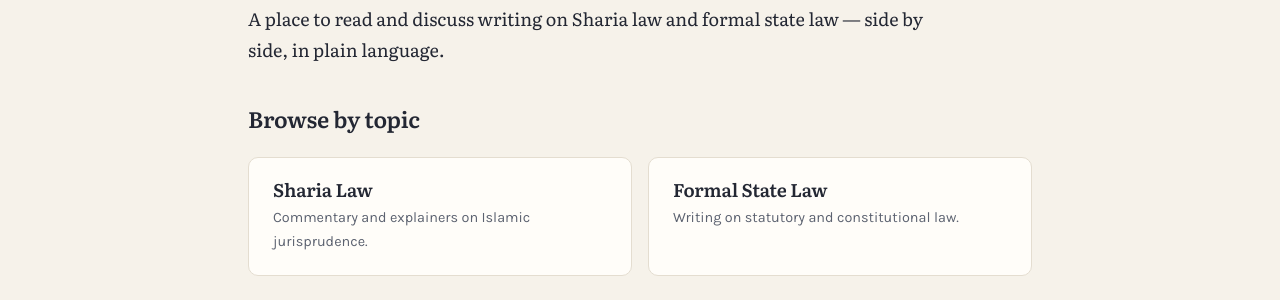
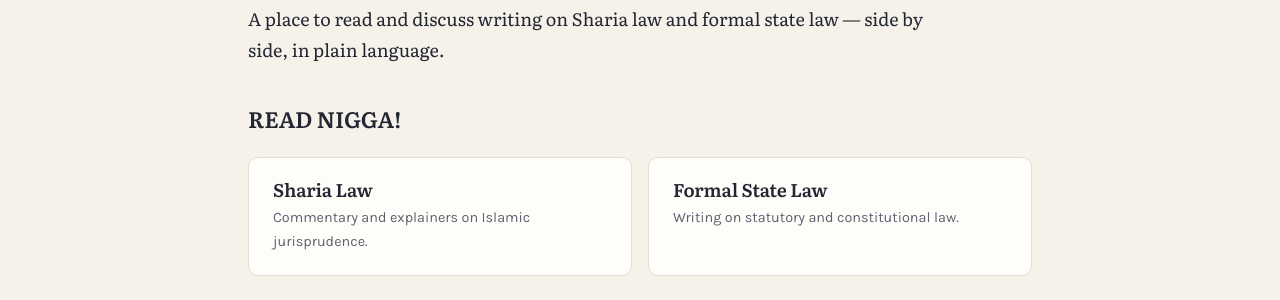
Before and after one commit to Kwayteb/Kwayteb.github.io, a Jekyll site: the page built from index.md, in a window 1280 px wide and 1199 px high. Shown: the part 187-487 px from the top of the window. Built offline with Jekyll 4.4.1, drawn with Linux system fonts in a browser that asks for light colours.

Commit message:
update index.md

```diff
--- a/index.md
+++ b/index.md
@@ -9,7 +9,7 @@ wide: true
 
 A place to read and discuss writing on Sharia law and formal state law — side by side, in plain language.
 
-## Browse by topic
+## READ NIGGA!
 
 <div class="topic-grid">
   <a class="topic-card" href="{{ '/topics/' | relative_url }}#sharia-law">
```
